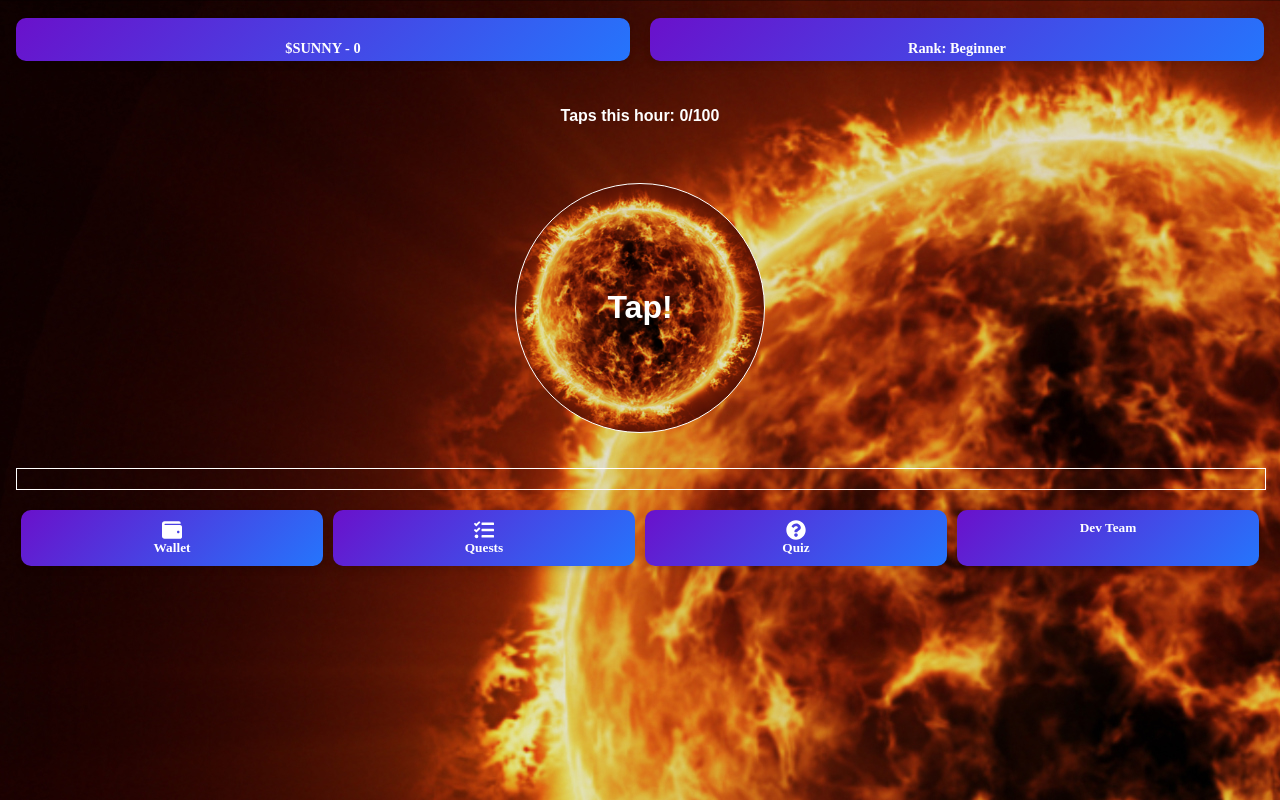
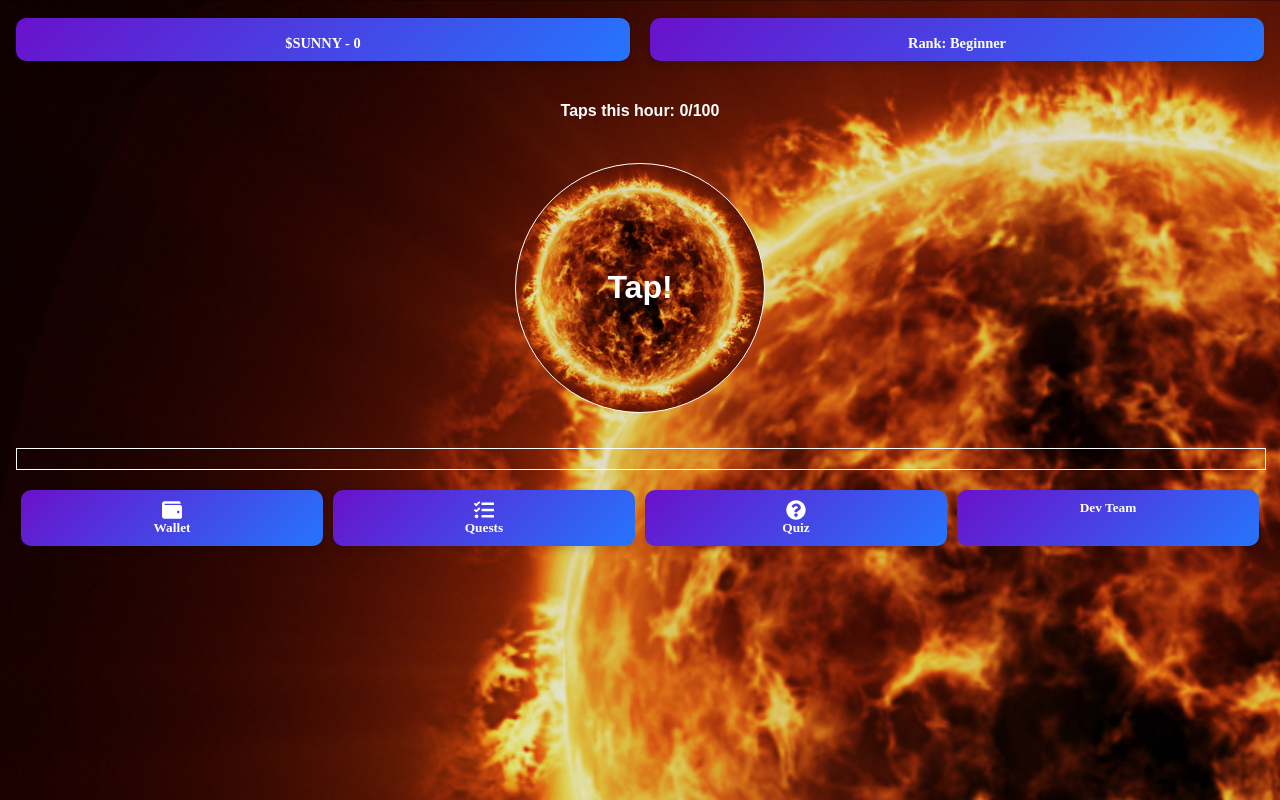
Before and after one commit to Sarmuel001/Tap-to-earn_SunnyTap, a React (Vite) app: page / in a window 1280 px wide. Built offline with nearby package versions, Linux system fonts and the light colour scheme.

Commit message:
Feb 14 updates

```diff
--- a/src/App.css
+++ b/src/App.css
@@ -2,7 +2,7 @@
   width:100%;
   height: 100%;
   max-height: 600px;
-  line-height: 30px;
+  line-height: 20px;
   margin: 10px auto;
   padding: 0.5rem;
   text-align: center;
--- a/src/components/preloader/index.jsx
+++ b/src/components/preloader/index.jsx
@@ -1,11 +1,12 @@
 import React from "react";
 import "./preloader.css";
+import preAI from './preAI.jpg'
 
 const Preloader = () => {
   return (
     <div className="preloader"  >
     <div className="image-container">
-       <img src="/src/assets/mine.jpg" alt="Loading" />
+       <img src={preAI} alt="Loading" />
     </div>
     <div className="loader"></div>
   </div>
```
Also changed, not shown: src/components/preloader/preAI.jpg (renamed from src/assets/preAI.jpg).
